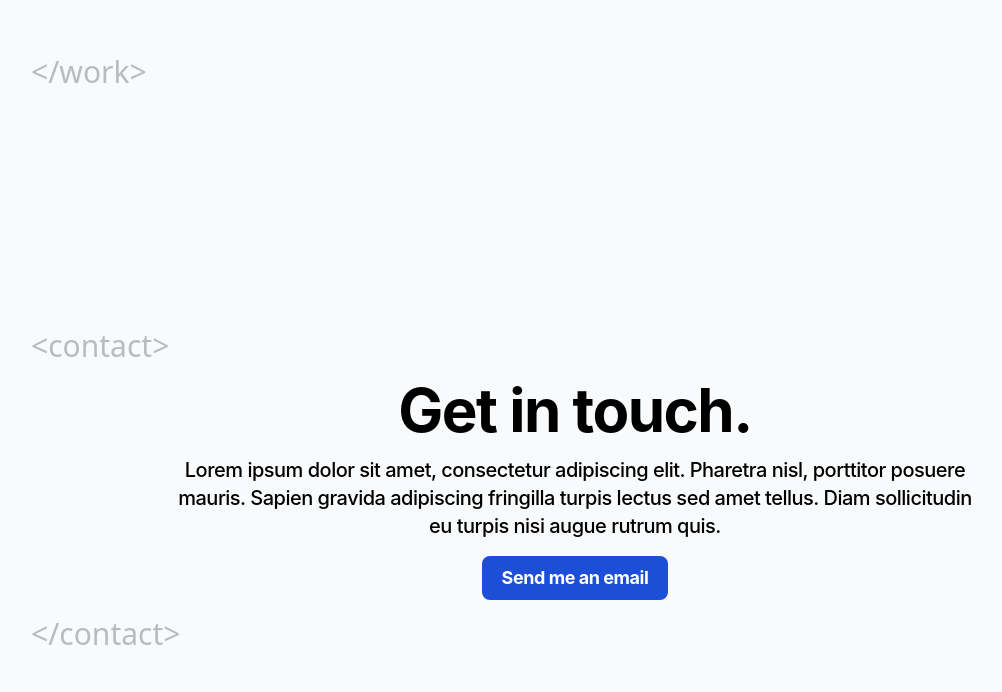
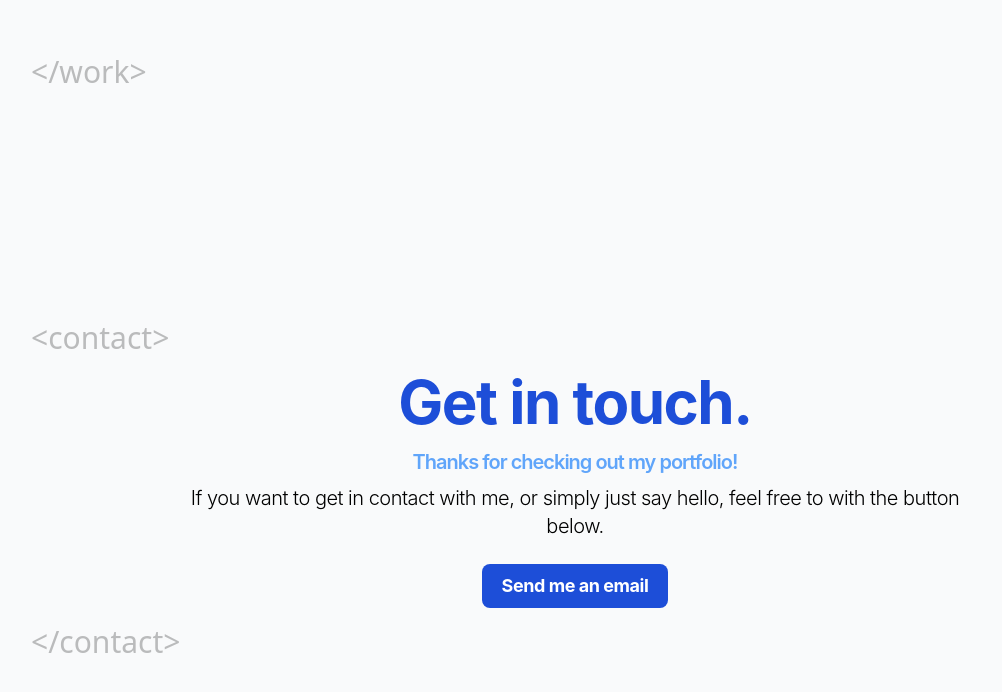
Before and after one commit to white-jacob-dev/portfolio, a React (Create React App) app: page / in a window 1280 px wide. Shown: the part 2850-3542 px from the top of the page, without its empty margins (65-1067 px from the left). Built offline with nearby package versions, Linux system fonts and the light colour scheme; a web font is replaced by a local one.

Commit message:
emailing works now

```diff
--- a/public/index.html
+++ b/public/index.html
@@ -21,7 +21,7 @@
       work correctly both with client-side routing and a non-root public URL.
       Learn how to configure a non-root public URL by running `npm run build`.
     -->
-    <title>Jacob White - Portfolio</title>
+    <title>Jacob White - Developer & Designer</title>
   </head>
   <body>
     <noscript>You need to enable JavaScript to run this app.</noscript>
--- a/src/Components/Contact.js
+++ b/src/Components/Contact.js
@@ -9,12 +9,17 @@ export function Contact({}) {
           <div className="text-left font-ooohbaby text-3xl opacity-25">&lt;contact&gt;</div>
           <Fade clear delay={1500}>
             <div className="space-y-4 flex flex-col items-center w-full text-center">
-              <div className="text-6xl font-bold tracking-tight">Get in touch.</div>
-              <div className="text-md md:text-xl font-medium tracking-tight w-3/4">
-                Lorem ipsum dolor sit amet, consectetur adipiscing elit. Pharetra nisl, porttitor posuere mauris. Sapien gravida adipiscing fringilla
-                turpis lectus sed amet tellus. Diam sollicitudin eu turpis nisi augue rutrum quis.
+              <div className="text-6xl font-bold tracking-tight text-blue-700">Get in touch.</div>
+              <div className="text-md md:text-xl font-light tracking-tight w-3/4">
+                <div className="text-blue-400 font-semibold tracking-tighter">Thanks for checking out my portfolio!</div>
+                <div className="py-2">If you want to get in contact with me, or simply just say hello, feel free to with the button below.</div>
               </div>
-              <button className="py-2 px-5 bg-blue-700 text-white rounded-lg text-lg font-bold tracking-tight">Send me an email</button>
+              <button
+                onClick={() => window.open('mailto:white.jacob.dev@gmail.com?subject=Hi%20Jacob%20👋')}
+                className="py-2 px-5 bg-blue-700 text-white rounded-lg text-lg font-bold tracking-tight"
+              >
+                Send me an email
+              </button>
             </div>
           </Fade>
           <div className="text-left font-ooohbaby text-3xl opacity-25">&lt;/contact&gt;</div>
--- a/src/Components/Intro.js
+++ b/src/Components/Intro.js
@@ -19,7 +19,10 @@ export function Intro({}) {
               unique & interactive digital experiences with a human-centered approach. Currently, I'm focused on designing and building world-class
               applications with my team at <span className="text-blue-700">M&S Consulting.</span>
             </p>
-            <button className="self-start py-2 px-5 bg-blue-700 text-white rounded-lg shadow-lg text-lg font-bold tracking-tight">
+            <button
+              onClick={() => window.open('mailto:white.jacob.dev@gmail.com?subject=Hi%20Jacob%20👋')}
+              className="self-start py-2 px-5 bg-blue-700 text-white rounded-lg shadow-lg text-lg font-bold tracking-tight"
+            >
               Send me an email
             </button>
           </Fade>
```
